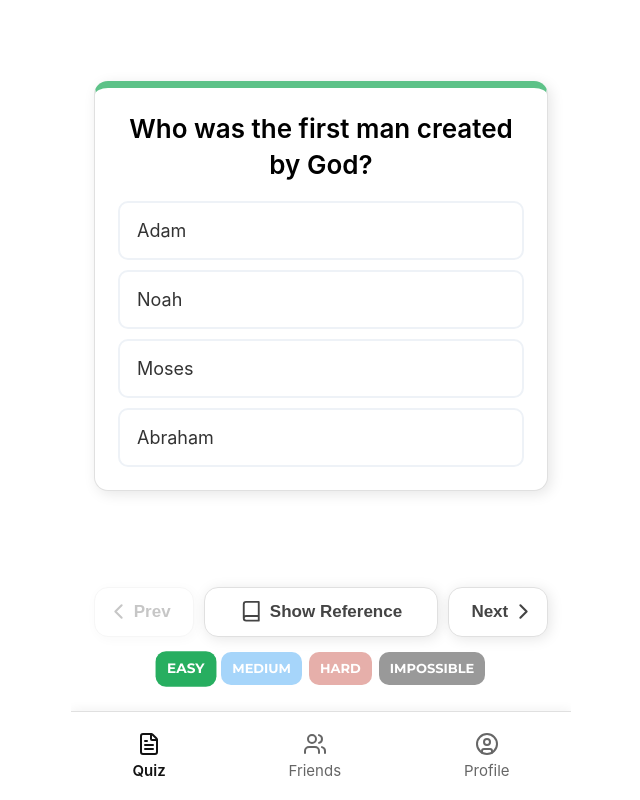
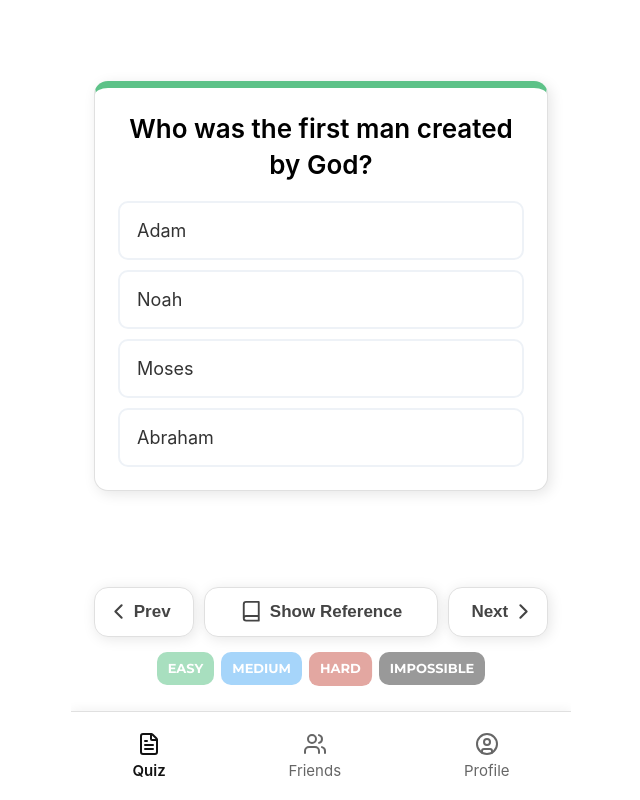
Before and after one commit to Rythebibleguy/React-SPA, a React (Vite) app: page / in a window 1280 px wide. Both pictures are taken after a click on the button "Play". Shown: the whole page, without its empty margins (319-959 px from the left). Built offline with nearby package versions, Linux system fonts and the light colour scheme.

Commit message:
fixed difficulty dots

```diff
--- a/src/components/QuizView.jsx
+++ b/src/components/QuizView.jsx
@@ -65,20 +65,47 @@
   const [selectedAnswers, setSelectedAnswers] = useState([])
   const [showReference, setShowReference] = useState(false)
   const containerRef = useRef(null)
+  const cardsRef = useRef([])
 
-  useEffect(() => {
-    // Scroll to current question when index changes
+  // Navigate programmatically (from buttons/dots) with scroll
+  const navigateToIndex = (index) => {
+    setCurrentIndex(index)
     if (containerRef.current) {
-      const questionCard = containerRef.current.children[currentIndex]
+      const questionCard = cardsRef.current[index]
       if (questionCard) {
         questionCard.scrollIntoView({ behavior: 'smooth', block: 'nearest', inline: 'start' })
       }
     }
+  }
+
+  // Intersection Observer to detect swipe navigation
+  useEffect(() => {
+    const observer = new IntersectionObserver(
+      (entries) => {
+        entries.forEach((entry) => {
+          if (entry.isIntersecting && entry.intersectionRatio > 0.75) {
+            const index = cardsRef.current.findIndex((ref) => ref === entry.target)
+            if (index !== -1 && index !== currentIndex) {
+              setCurrentIndex(index)
+              setShowReference(false)
+            }
+          }
+        })
+      },
+      {
+        root: containerRef.current,
+        threshold: [0.5, 0.75, 1.0],
+      }
+    )
+
+    cardsRef.current.forEach((card) => {
+      if (card) observer.observe(card)
+    })
+
+    return () => observer.disconnect()
   }, [currentIndex])
 
   const handleAnswerSelect = (questionIndex, answerIndex) => {
-    if (isLocked) return
-
     const newSelectedAnswers = [...selectedAnswers]
     newSelectedAnswers[questionIndex] = answerIndex
     setSelectedAnswers(newSelectedAnswers)
@@ -87,21 +114,21 @@
     if (questionIndex < mockQuestions.length - 1) {
       // Auto-advance after short delay
       setTimeout(() => {
-        setCurrentIndex(questionIndex + 1)
+        navigateToIndex(questionIndex + 1)
       }, 600)
     }
   }
 
   const handlePrev = () => {
     if (currentIndex > 0) {
-      setCurrentIndex(currentIndex - 1)
+      navigateToIndex(currentIndex - 1)
       setShowReference(false)
     }
   }
 
   const handleNext = () => {
     if (currentIndex < mockQuestions.length - 1) {
-      setCurrentIndex(currentIndex + 1)
+      navigateToIndex(currentIndex + 1)
       setShowReference(false)
     }
   }
@@ -111,11 +138,8 @@
   }
 
   const handleDotClick = (index) => {
-    // Only allow navigation to unlocked questions
-    if (index === 0 || selectedAnswers[index - 1] !== undefined) {
-      setCurrentIndex(index)
-      setShowReference(false)
-    }
+    navigateToIndex(index)
+    setShowReference(false)
   }
 
   return (
@@ -126,7 +150,12 @@
           const isAnswered = selectedAnswers[qIndex] !== undefined
 
           return (
-            <div key={qIndex} className="quiz-view__card" id={`block-q${qIndex}`}>
+            <div
+              key={qIndex}
+              className="quiz-view__card"
+              id={`block-q${qIndex}`}
+              ref={(el) => (cardsRef.current[qIndex] = el)}
+            >
               <div className={`quiz-view__card-flipper ${showReference && qIndex === currentIndex ? 'flipped' : ''}`}>
                 <div className="quiz-view__card-inner">
                   {/* Front - Question */}
--- a/src/index.css
+++ b/src/index.css
@@ -12,6 +12,19 @@
   -moz-osx-font-smoothing: grayscale;
 }
 
+*,
+*:focus,
+*:active,
+button,
+button:focus,
+button:active,
+input,
+input:focus,
+input:active {
+  outline: none !important;
+  -webkit-tap-highlight-color: transparent !important;
+}
+
 body {
   margin: 0;
   display: flex;
```
Also changed, not shown: 1 other file (tests, documents, lock files or other folders).
